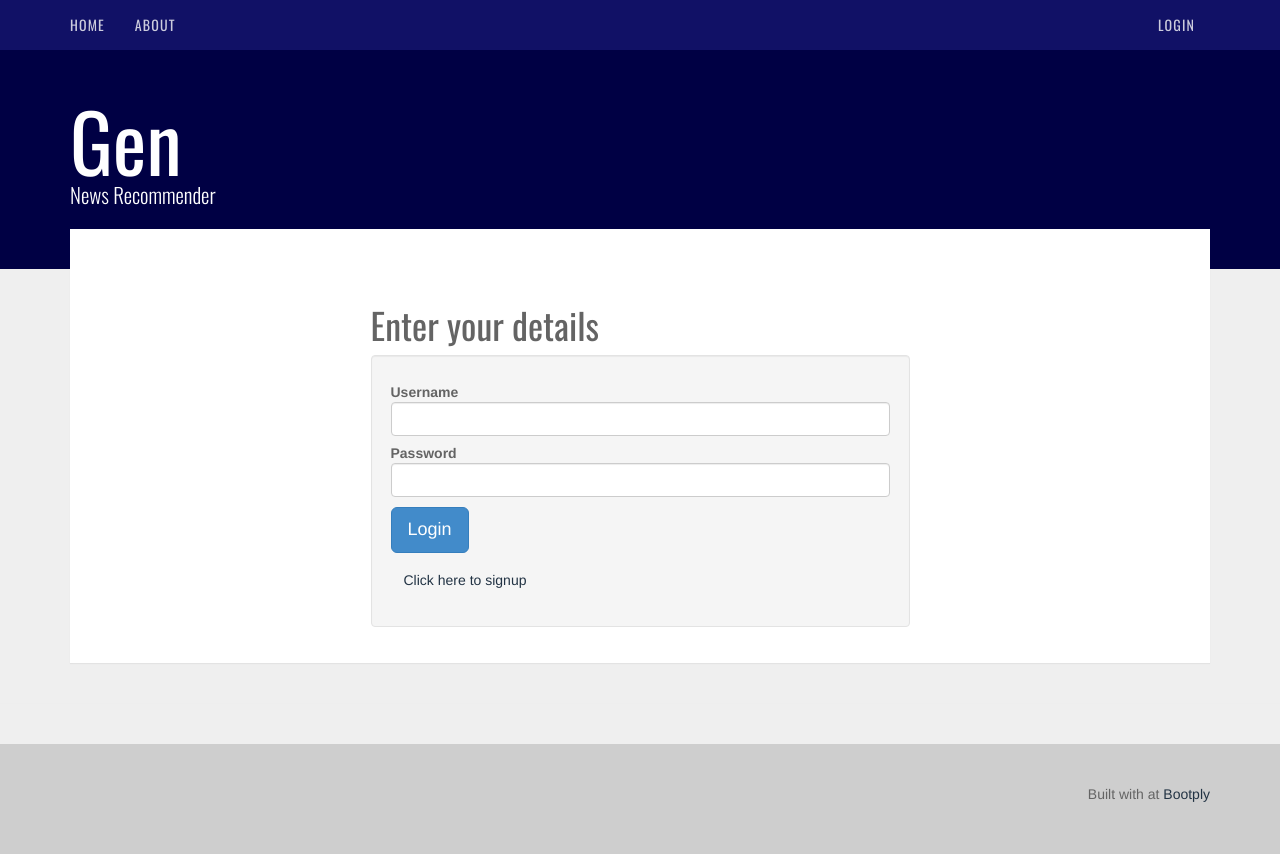
After one commit to kad4/gen, a Django app: page /login/ in a window 1280 px wide. The commit adds this page. Run offline with Django 3.2, Linux system fonts and the light colour scheme; parts of the project's set-up code (start-up, migrations or seed data) failed here and were passed over; some libraries are stand-ins or nearby versions.

Commit message:
Login and Signup

```diff
--- a/gensite/gensite/urls.py
+++ b/gensite/gensite/urls.py
@@ -5,6 +5,6 @@ admin.autodiscover()
 
 urlpatterns = patterns('',
     # Examples:
-    url(r'^$', include('mainapp.urls')),
+    url(r'', include('mainapp.urls')),
     url(r'^admin/', include(admin.site.urls)),
 )
--- a/gensite/mainapp/models.py
+++ b/gensite/mainapp/models.py
@@ -3,11 +3,11 @@ from django.db import models
 # Create your models here.
 
 class member(models.Model):
+	first_name= models.CharField(max_length=50)
+	last_name= models.CharField(max_length=50)
+	email= models.CharField(max_length=70)
 	username= models.CharField(max_length=50)
 	password= models.CharField(max_length=50)
-	email= models.CharField(max_length=70)
-	first_name= models.CharField(max_length=50)
-	last_name= models.CharField(max_length=50)
 	last_access= models.DateTimeField()
 
 	def __str__(self):
--- a/gensite/mainapp/templates/mainapp/base.html
+++ b/gensite/mainapp/templates/mainapp/base.html
@@ -9,10 +9,8 @@
         Gen
       {% endblock %}
     </title>
-
-		<meta name="generator" content="Bootply"  />
-		<meta name="viewport" content="width=device-width, initial-scale=1, maximum-scale=1">
-
+    <meta name="generator" content="Bootply" />
+    <meta name="viewport" content="width=device-width, initial-scale=1, maximum-scale=1">
 		<link href="{% static "mainapp/css/bootstrap.min.css" %}"  rel="stylesheet">
 		<link href="//netdna.bootstrapcdn.com/font-awesome/3.2.1/css/font-awesome.min.css" rel="stylesheet">
 		<!--[if lt IE 9]>
@@ -34,7 +32,14 @@
         </div>
         <nav class="collapse navbar-collapse" role="navigation">
           <ul class="nav navbar-nav">
-            <!--  -->
+            <li>
+              <a href="{% url 'about' %}">About</a>
+            </li>
+          </ul>
+          <ul class="nav navbar-right navbar-nav">
+            <li>
+              <a href="{% url 'login' %}">Login</a>
+            </li>
           </ul>
         </nav>
       </div>
@@ -42,10 +47,10 @@
 
     <div id="masthead">
       <div class="container">
-        <div class="row" style="padding:24px; margin-top:31px; margin-bottom:20px;">
-          <div class="col-md-4">
+        <div class="row">
+          <div class="col-md-12">
             <h1>Gen
-              <p class="lead">News Recommender</p>
+                <p class="lead">News Recommender</p>
             </h1>
           </div>
         </div>
@@ -54,10 +59,11 @@
       <div class="container">
         <div class="row">
           <div class="col-md-12">
-            <div class="top-spacer"></div>
+            <div class="top-spacer"> </div>
           </div>
         </div>
       </div><!-- /cont -->
+
     </div>
 
     <div class="container">
@@ -79,12 +85,12 @@
       <div class="container">
         <div class="row">
           <div class="col-sm-6">
-            <ul class="list-inline">
+            <!-- <ul class="list-inline">
               <li><i class="icon-facebook icon-2x"></i></li>
               <li><i class="icon-twitter icon-2x"></i></li>
               <li><i class="icon-google-plus icon-2x"></i></li>
               <li><i class="icon-pinterest icon-2x"></i></li>
-            </ul>
+            </ul> -->
           </div>
 
           <div class="col-sm-6">
@@ -93,6 +99,7 @@
         </div>
       </div>
     </footer>
+
     	<!-- script references -->
 		<script src="//ajax.googleapis.com/ajax/libs/jquery/2.0.2/jquery.min.js"></script>
 		<script src="{% static "mainapp/js/bootstrap.min.js" %}"></script>
--- /dev/null
+++ b/gensite/mainapp/templates/mainapp/login.html
@@ -0,0 +1,35 @@
+{% extends "mainapp/base.html" %}
+
+{% block content %}
+	<div class="row">
+		<div class="col-md-6 col-md-offset-3">
+			<h1>Enter your details</h1>
+			<form class="form-horizontal well">
+				<fieldset>
+					<div class="control-group">
+						<label class="control-label" for="username">Username</label>
+						<div class="controls">
+							<input id="username" class="form-control input-xlarge" type="text">
+						</div>
+					</div>
+
+					<div class="control-group">
+						<label class="control-label" for="password">Password</label>
+						<div class="controls">
+							<input id="password" class="form-control input-xlarge" type="password">
+						</div>
+					</div>
+
+					<p style="margin-top:10px;">
+						<button class="btn btn-lg btn-primary" type="submit">Login</button>
+					</p>
+
+					<p>
+						<a class="btn" href="{% url 'signup' %}">Click here to signup</a>
+					</p>
+
+				</fieldset>
+			</form>
+		</div>
+	</div>
+{% endblock%}
--- a/gensite/mainapp/urls.py
+++ b/gensite/mainapp/urls.py
@@ -3,4 +3,7 @@ from mainapp import views
 
 urlpatterns = patterns('',
 	url(r'^$', views.index, name='index'),
+	url(r'^about/',views.about,name='about'),
+	url(r'^login/',views.login,name='login'),
+	url(r'^signup/',views.signup,name='signup'),
 	)
--- a/gensite/mainapp/views.py
+++ b/gensite/mainapp/views.py
@@ -1,8 +1,49 @@
 from django.shortcuts import render
+from django.http import HttpResponseRedirect
+from django.utils import timezone
+from django import forms
+from mainapp.models import post,member
 
-from mainapp.models import post
+
 # Create your views here.
+class SignupForm(forms.Form):
+	first_name= forms.CharField(max_length=70,widget=forms.TextInput(attrs={'class':'form-control input-xlarge'}))
+	last_name= forms.CharField(max_length=70,widget=forms.TextInput(attrs={'class':'form-control input-xlarge'}))
+	email= forms.EmailField(widget=forms.TextInput(attrs={'class':'form-control input-xlarge'}))
+	username= forms.CharField(max_length=50,widget=forms.TextInput(attrs={'class':'form-control input-xlarge'}))
+	password= forms.CharField(max_length=50, widget=forms.PasswordInput(attrs={'class':'form-control input-xlarge'}))
+	repassword= forms.CharField(max_length=50, widget=forms.PasswordInput(attrs={'class':'form-control input-xlarge'}))
+
 
 def index(request):
 	post_list=post.objects.all()
 	return render(request,'mainapp/index.html',{'post_list':post_list})
+
+def about(request):
+	return render(request,'mainapp/about.html')
+
+
+def login(request):
+	return render(request,'mainapp/login.html')
+
+def signup(request):
+	if request.method == 'POST':
+		form = SignupForm(request.POST)
+		if (form.is_valid()):
+			first_name=form.cleaned_data['first_name']
+			last_name=form.cleaned_data['last_name']
+			email=form.cleaned_data['email']
+			username=form.cleaned_data['username']
+			password=form.cleaned_data['password']
+			repassword=form.cleaned_data['repassword']
+
+			if( password==repassword ):
+				new_member=member()
+
+
+	else:
+		form= SignupForm()
+
+	return render(request,'mainapp/signup.html', {
+		'form':form,
+		})
```
Also changed, not shown: gensite/mainapp/templates/mainapp/about.html (added, +16 -0 lines), gensite/mainapp/templates/mainapp/index.html (+4 -24 lines), gensite/mainapp/templates/mainapp/posts.html (added, +24 -0 lines), gensite/mainapp/templates/mainapp/signup.html (added, +30 -0 lines).
